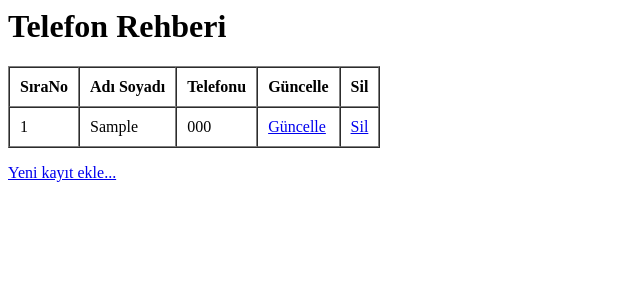
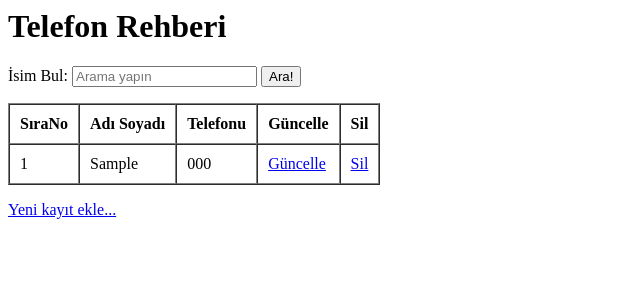
Before and after one commit to nuriakman/crud, a PHP site: page / in a window 1280 px wide. Shown: the top 300 px of the page, without its empty margins (0-640 px from the left). Run offline with PHP 8.4, Linux system fonts and the light colour scheme; tables that the repository leaves empty or names only in its code hold one stand-in row (values such as "Sample post").

Commit message:
Arama bölümü tamamlandı

```diff
--- a/index.php
+++ b/index.php
@@ -16,11 +16,24 @@
 </head>
 <body>
   <h1>Telefon Rehberi</h1>
+
+  <form method="get">
+    <p>
+      İsim Bul: <input type="text" name="aranan" placeholder="Arama yapın" />
+      <input type="submit" value="Ara!" />
+    </p>
+  </form>
+
 <?php
 ## Veritabanından kayıt çekme ve TABLE ile listeleme örneği
 ## Veritabanından kayıt çekme ve TABLE ile listeleme örneği
 
-$SQL = "SELECT * FROM telefonrehberi";
+if( isset($_GET["aranan"]) ) {
+  $ARANAN = $_GET["aranan"];
+  $SQL = "SELECT * FROM telefonrehberi WHERE adisoyadi like '$ARANAN%' ";
+} else {
+  $SQL = "SELECT * FROM telefonrehberi";
+}
 $rows = mysqli_query($cnnMySQL, $SQL);
 $RowCount = mysqli_num_rows($rows);
 if($RowCount == 0) { // Kayıt yok...
```
